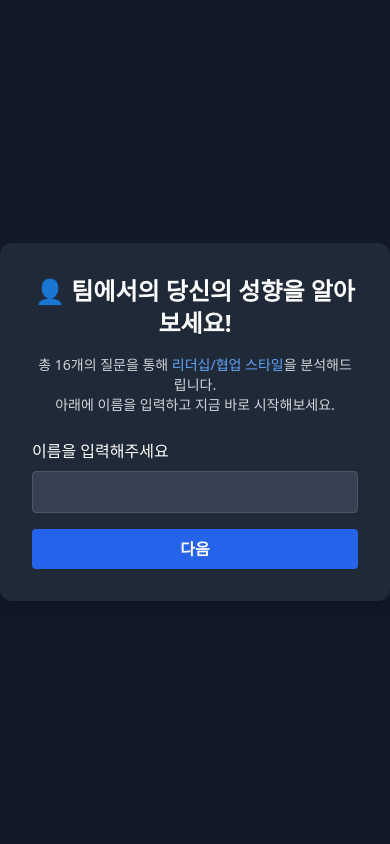
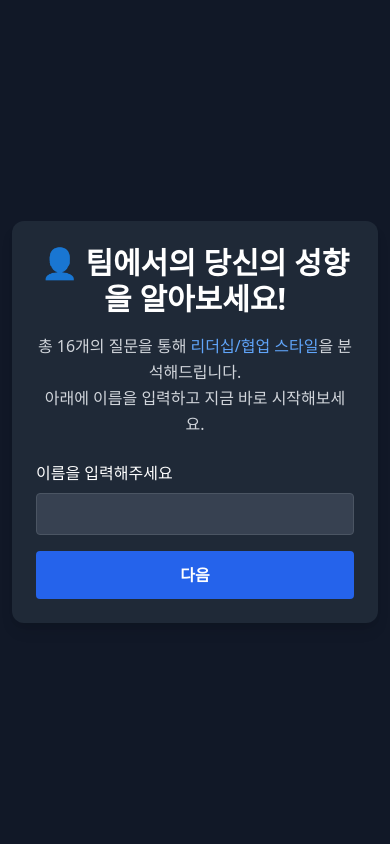
Before and after one commit to HwaJoong/flask-personality-app, a Flask app: page / in a window 390 px wide. Run offline with Flask 3, Linux system fonts and the light colour scheme.

Commit message:
optimize mobile screen2

```diff
--- a/app.py
+++ b/app.py
@@ -233,7 +233,8 @@ def get_description(user_type):
             'partner': '헌신형, 실행형과 시너지가 큽니다.'
         }
     }
-    return descriptions[user_type]
+    return descriptions.get(user_type, {"title": "알 수 없음", "summary": "", "style": [], "partner": ""})
+
 
 type_strengths = {
     "리더형": "방향 설정과 추진력, 결단력 있는 리더십",
@@ -241,9 +242,9 @@ type_strengths = {
     "창의형": "새로운 아이디어 도출과 유연한 사고",
     "분석형": "체계적인 문제 해결 능력",
     "실행형": "빠른 실행력과 결과 중심의 태도",
-    "감성형": "타인의 감정에 대한 공감력과 팀 내 화합 촉진",
-    "계획형": "조직적이고 체계적인 업무 처리"
+    "헌신형": "타인의 감정에 대한 공감력과 팀 내 화합 촉진"
 }
+
 
 
 type_weaknesses = {
@@ -254,6 +255,7 @@ type_weaknesses = {
     "헌신형": "자기 주장 부족과 책임 회피 경향이 생길 수 있음",
     "실행형": "충분한 검토 없이 성급한 행동으로 이어질 수 있음"
 }
+
 
 
 type_recommendations = {
@@ -273,17 +275,15 @@ type_recommendations = {
         "결정 전에 팀원 간 사전 검토 및 역할 분담을 명확히 하세요.",
         "다른 관점(창의형/분석형)의 피드백을 수용하면 더 안정적인 결과로 이어집니다."
     ],
-    "감성형": [
-        "감정에 휘둘리지 않도록 객관적인 기준도 함께 고려해보세요.",
-        "리더형이나 분석형과 함께 일하면 균형이 잡힙니다."
+    "헌신형": [
+        "자신의 의견도 분명하게 표현하세요.",
+        "책임 있는 역할도 두려워하지 말고 도전해보세요."
     ],
-    "계획형": [
-        "예기치 못한 변화에도 유연하게 대처할 수 있는 여지를 고려하세요.",
-        "때론 과감한 도전도 시도해보세요."
+    "리더형": [
+        "타인의 의견을 수렴하려는 태도를 기르면 협업이 더 원활해집니다.",
+        "권한 위임을 통해 팀원들의 자율성을 살려보세요."
     ]
 }
-
-
 def get_working_style(user_type):
     styles = {
         "창의형": "자유롭고 유연한 환경을 선호하며, 틀에 박힌 방식보다는 새로움을 추구",
@@ -305,6 +305,7 @@ def get_stress_response(user_type):
         "리더형": "권한 부재나 목표 부재 시 동기 저하 및 스트레스 발생"
     }
     return responses.get(user_type, "정보 없음")
+
 
 
 def generate_team_summary(type_counts):
--- a/templates/name.html
+++ b/templates/name.html
@@ -2,28 +2,31 @@
 <html lang="ko">
 <head>
   <meta charset="UTF-8">
-  <meta name="viewport" content="width=device-width, initial-scale=1.0"> <!-- 추가 -->
+  <meta name="viewport" content="width=device-width, initial-scale=1.0">
   <title>성향 분석 시작하기</title>
   <link rel="stylesheet" href="https://cdn.jsdelivr.net/npm/tailwindcss@2.2.19/dist/tailwind.min.css">
   <meta name="google-adsense-account" content="ca-pub-7233090570998813">
 </head>
-<body class="bg-gray-900 text-white flex items-center justify-center h-screen">
+<body class="bg-gray-900 text-white flex items-center justify-center h-screen px-3 sm:px-4 md:px-6">
 
-  <div class="bg-gray-800 p-8 rounded-xl shadow-lg text-center w-full max-w-md">
+  <div class="bg-gray-800 p-6 sm:p-8 rounded-xl shadow-lg text-center w-full max-w-xl">
 
     <!-- 🔽 설명 추가 -->
-    <h2 class="text-2xl font-bold mb-4">👤 팀에서의 당신의 성향을 알아보세요!</h2>
-    <p class="text-sm text-gray-300 mb-6">
+    <h2 class="text-3xl sm:text-4xl font-bold mb-4 break-keep">
+      👤 팀에서의 당신의 성향을 알아보세요!
+    </h2>
+
+    <p class="text-base sm:text-lg md:text-xl text-gray-300 mb-6 leading-relaxed">
       총 16개의 질문을 통해 <span class="text-blue-400 font-medium">리더십/협업 스타일</span>을 분석해드립니다.<br>
       아래에 이름을 입력하고 지금 바로 시작해보세요.
     </p>
 
     <form method="POST">
-      <label for="username" class="block mb-2 text-left">이름을 입력해주세요</label>
+      <label for="username" class="block mb-2 text-left text-base sm:text-lg">이름을 입력해주세요</label>
       <input type="text" id="username" name="username" required
-             class="w-full px-4 py-2 mb-4 bg-gray-700 text-white rounded border border-gray-600 focus:outline-none focus:ring-2 focus:ring-blue-500">
+             class="w-full px-4 py-2 mb-4 bg-gray-700 text-white rounded border border-gray-600 focus:outline-none focus:ring-2 focus:ring-blue-500 text-base sm:text-lg">
       <button type="submit"
-              class="w-full bg-blue-600 hover:bg-blue-700 text-white font-bold py-2 px-4 rounded">
+              class="w-full bg-blue-600 hover:bg-blue-700 text-white font-bold py-3 px-4 rounded text-base sm:text-lg">
         다음
       </button>
     </form>
```
